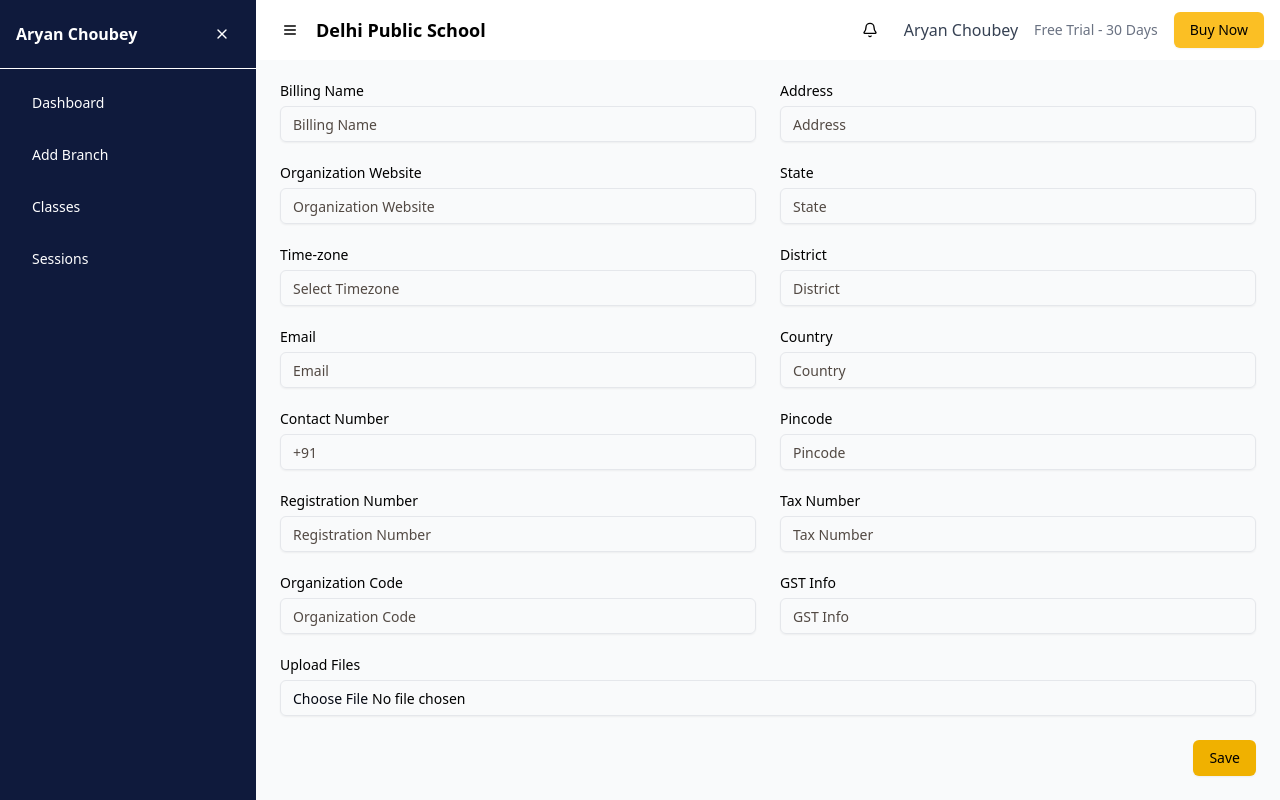
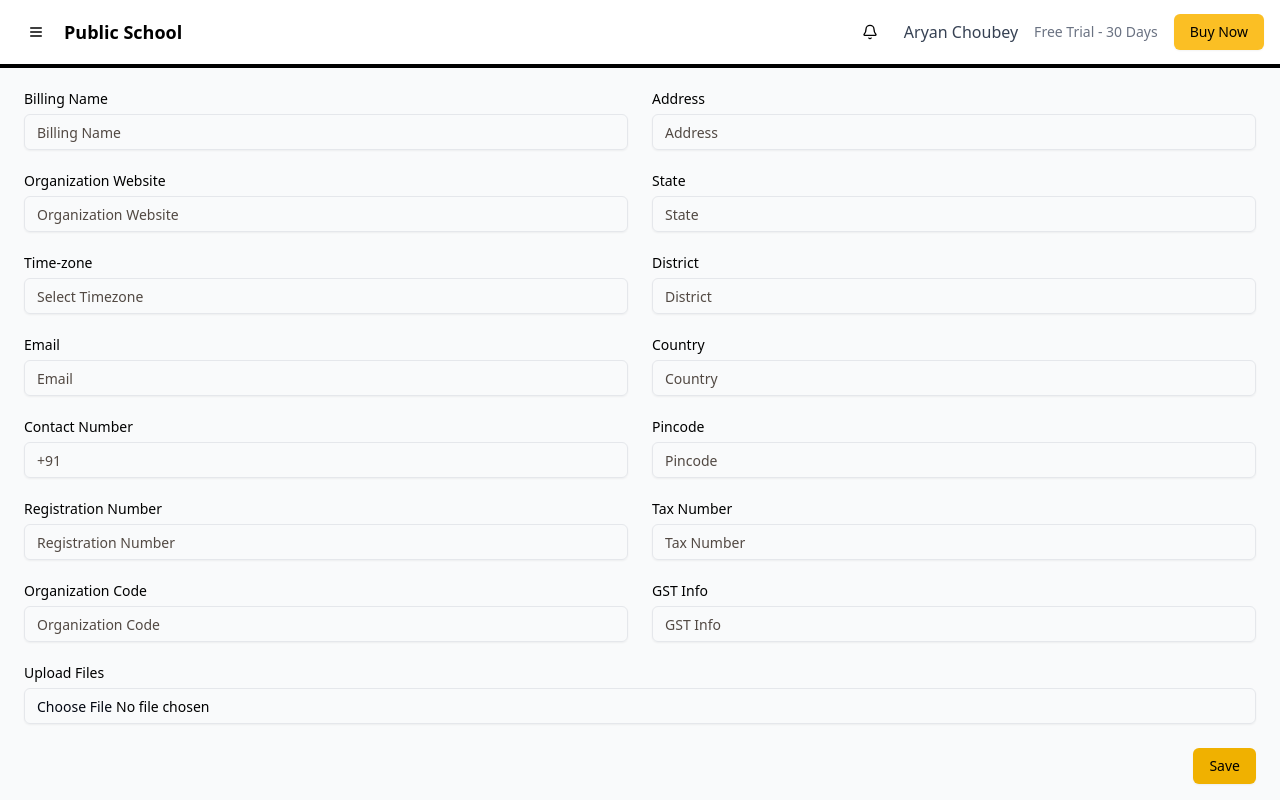
Before and after one commit to Aryanchoubey/school-management, a React (Vite) app in the folder client/: page /home in a window 1280 px wide. Built offline with nearby package versions, Linux system fonts and the light colour scheme.

Commit message:
homepage sidebar

```diff
--- a/client/src/pages/Dashboard/Home/Home.jsx
+++ b/client/src/pages/Dashboard/Home/Home.jsx
@@ -3,13 +3,14 @@
 "use client"
 
 import { useState } from "react"
-import { Menu, X, Bell } from "lucide-react"
+import { Menu, X, Bell, ChevronDown, ChevronRight } from "lucide-react"
 import { Button } from "@/components/ui/button"
 import { Input } from "@/components/ui/input"
 import { Label } from "@/components/ui/label"
 
 export default function Dashboard() {
-  const [isSidebarOpen, setIsSidebarOpen] = useState(true)
+  const [isSidebarOpen, setIsSidebarOpen] = useState(false)
+  const [isDasboardOpen, setIsDasboardOpen] = useState(false)
 
   return (
     <div className="flex h-screen">
@@ -39,10 +40,47 @@
 
         {isSidebarOpen && (
           <nav className="mt-4 space-y-4 px-4">
-            <Button variant="ghost" className="w-full justify-start">Dashboard</Button>
-            <Button variant="ghost" className="w-full justify-start">Add Branch</Button>
-            <Button variant="ghost" className="w-full justify-start">Classes</Button>
-            <Button variant="ghost" className="w-full justify-start">Sessions</Button>
+            <div>
+              <Button variant="ghost" className="w-full justify-start">
+                Go to super admin
+              </Button>
+              <Button variant="ghost" className="w-full justify-start">
+                My School
+              </Button>
+            </div>
+
+            {/* School Management Accordion */}
+            <div>
+              <Button
+                variant="ghost"
+                className="w-full bg-amber-400 justify-between"
+                onClick={() => setIsDasboardOpen(!isDasboardOpen)}
+              >
+                <span>School Management</span>
+                {isDasboardOpen ? (
+                  <ChevronDown className="h-4 w-4" />
+                ) : (
+                  <ChevronRight className="h-4 w-4" />
+                )}
+              </Button>
+
+              {isDasboardOpen && (
+                <div className="ml-4 mt-2 space-y-2">
+                  <Button variant="ghost" className="w-full justify-start">
+                    Dashboard
+                  </Button>
+                  <Button variant="ghost" className="w-full bg-amber-400  justify-start">
+                    Add Branch
+                  </Button>
+                  <Button variant="ghost" className="w-fulljustify-start">
+                    Classes
+                  </Button>
+                  <Button variant="ghost" className="w-full justify-start">
+                    Sessions
+                  </Button>
+                </div>
+              )}
+            </div>
           </nav>
         )}
       </aside>
@@ -50,17 +88,18 @@
       {/* Main Content */}
       <div className="flex-1 flex flex-col">
         {/* Navbar */}
-        <header className="flex items-center justify-between bg-white shadow px-4 py-3">
+        <header className=" min-h-16 flex items-center justify-between bg-white shadow px-4 py-3">
           <div className="flex items-center space-x-2">
-            <Button
-              variant="ghost"
-              size="icon"
-              className="cursor-pointer"
-              onClick={() => setIsSidebarOpen(!isSidebarOpen)}
-            >
-              <Menu className="h-6 w-6" />
-            </Button>
-            <h1 className="font-semibold text-lg">Delhi Public School</h1>
+            {!isSidebarOpen && (
+          <Button
+            variant="ghost"
+            className="cursor-pointer"
+            onClick={() => setIsSidebarOpen(true)}
+          >
+            <Menu />
+          </Button>
+        )}
+            <h1 className="font-semibold text-lg"> Public School</h1>
           </div>
           <div className="flex items-center space-x-4">
             {/* Notification */}
@@ -85,6 +124,7 @@
             <Button className="cursor-pointer">Buy Now</Button>
           </div>
         </header>
+        <hr className="border-2" />
 
         {/* Form Content */}
         <main className="flex-1 p-6 overflow-y-auto bg-gray-50">
```
